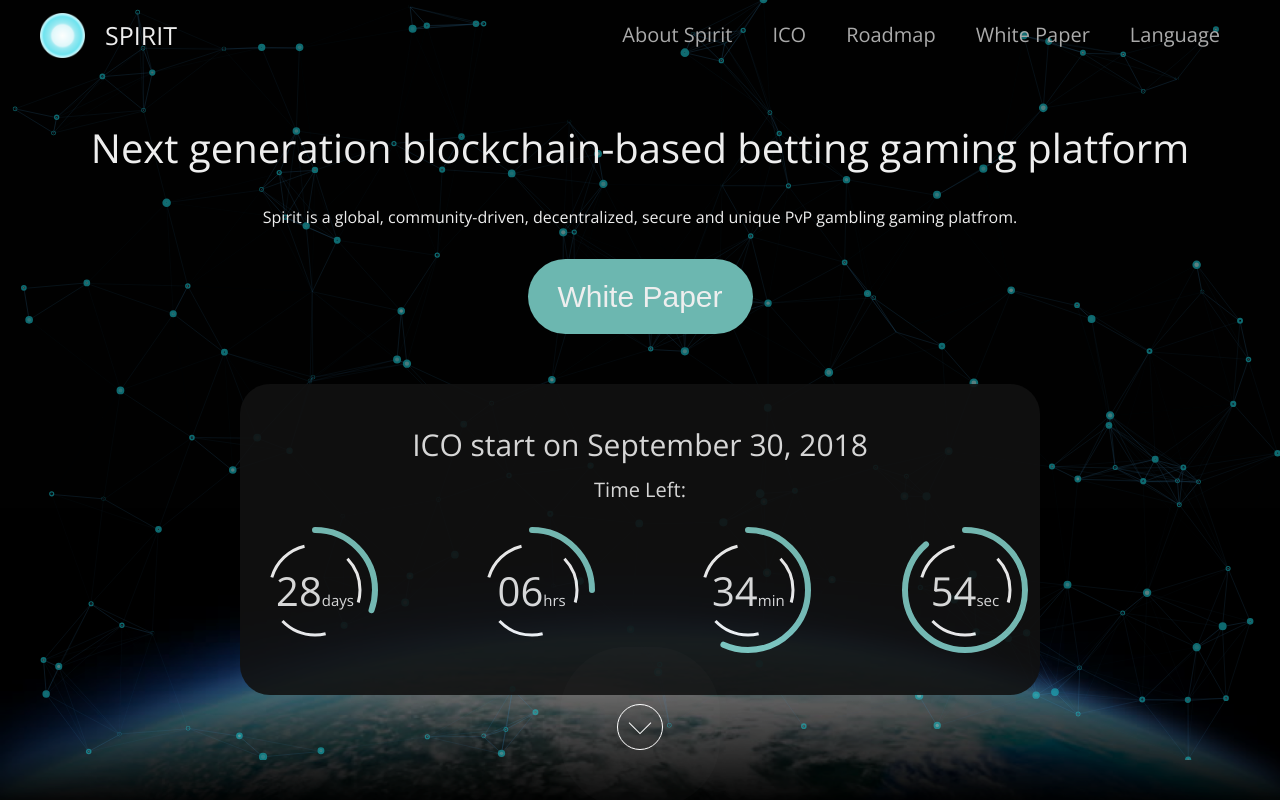
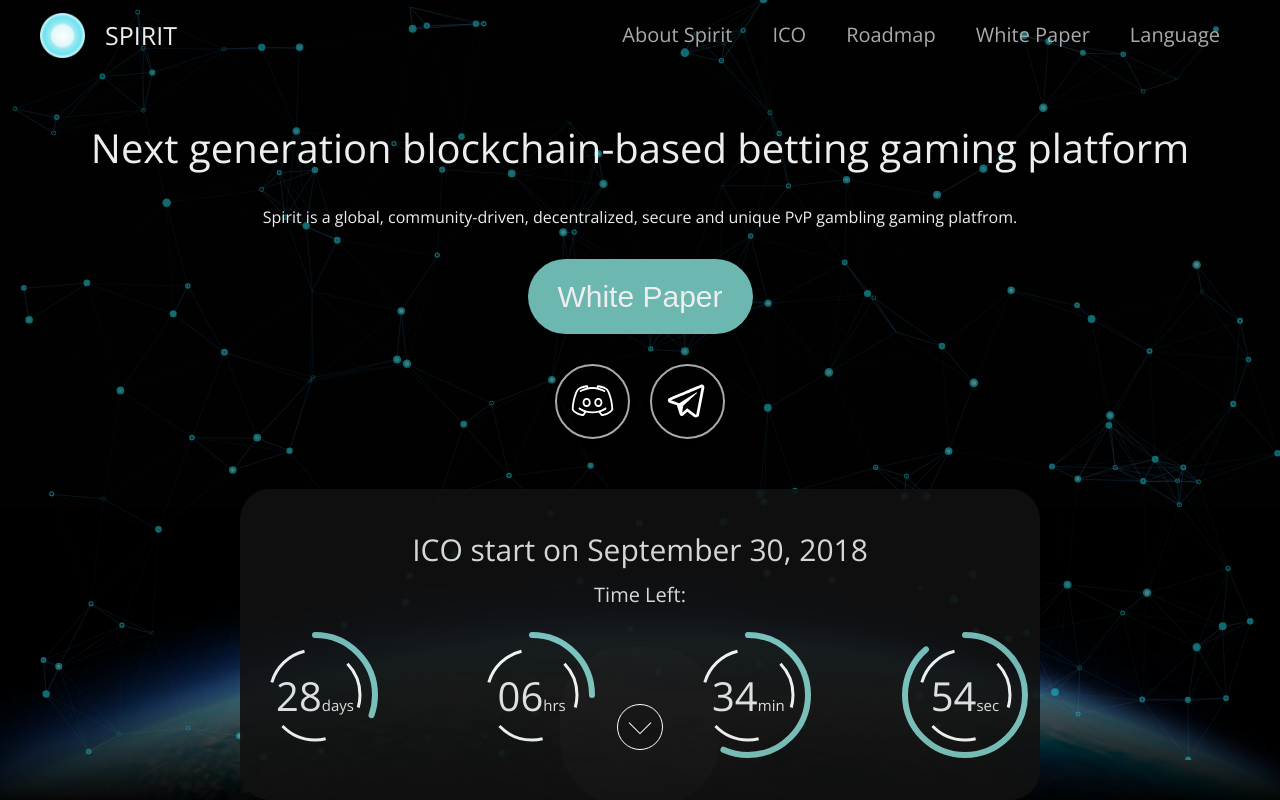
Before and after one commit to YogaPan/vue-landing-page, a Vue app: page / in a window 1280 px wide. Shown: the top 800 px of the page. Built offline with nearby package versions, Linux system fonts and the light colour scheme.

Commit message:
Add social button

```diff
--- a/src/components/Hero.vue
+++ b/src/components/Hero.vue
@@ -10,7 +10,7 @@
         <button class="whitepaper-button">White Paper</button>
 
 
-        <!-- <div class="hero__social l-row">
+        <div class="hero__social">
           <div class="social-icon">
             <img src="../assets/discord.svg" alt="">
           </div>
@@ -18,7 +18,7 @@
           <div class="social-icon">
             <img src="../assets/telegram.svg" alt="">
           </div>
-        </div> -->
+        </div>
       </div>
 
       <Countdown
@@ -262,7 +262,11 @@ export default {
 
   &__social {
     margin-top: 30px;
-    width: 500px;
+
+    display: flex;
+    flex-direction: row;
+    align-items: center;
+    justify-content: center;
   }
 }
 
```
